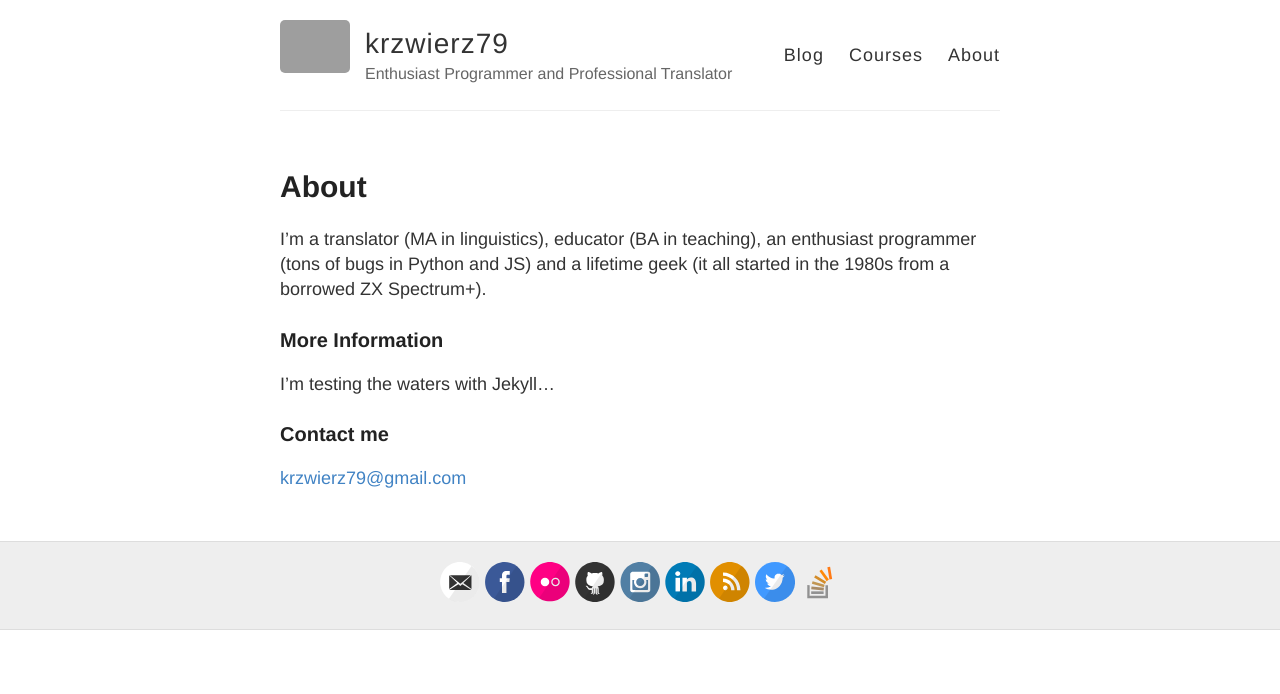
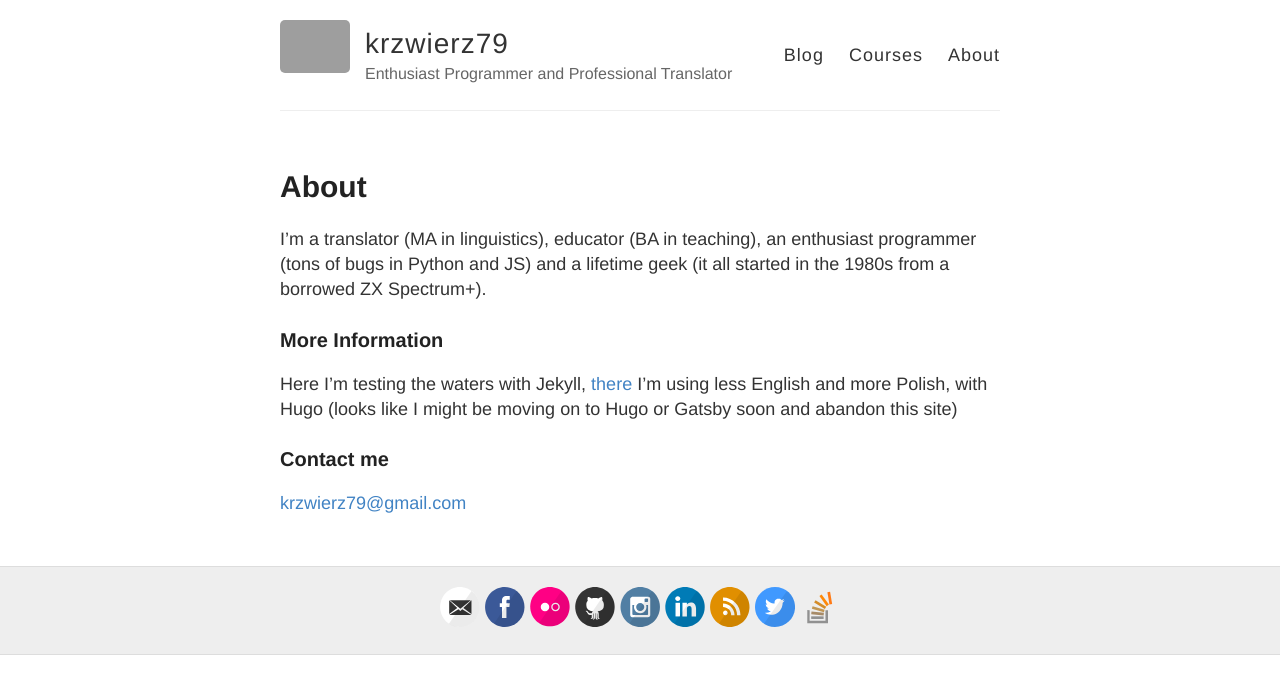
Before and after one commit to krzwierz79/jekyll-notes, a Jekyll site: the page built from about.md, in a window 1280 px wide. Shown: the top 694 px of the page. Built offline with Jekyll 4.4.1, drawn with Linux system fonts in a browser that asks for light colours; grey boxes are pictures that could not be loaded.

Commit message:
note on hugo

```diff
--- a/about.md
+++ b/about.md
@@ -8,7 +8,7 @@ I'm a translator (MA in linguistics), educator (BA in teaching), an enthusiast p
 
 ### More Information
 
-I'm testing the waters with Jekyll...
+Here I'm testing the waters with Jekyll, [there](https://krzysiekwie.github.io/hugonotes/) I'm using less English and more Polish, with Hugo (looks like I might be moving on to Hugo or Gatsby soon and abandon this site)
 
 ### Contact me
 
```
